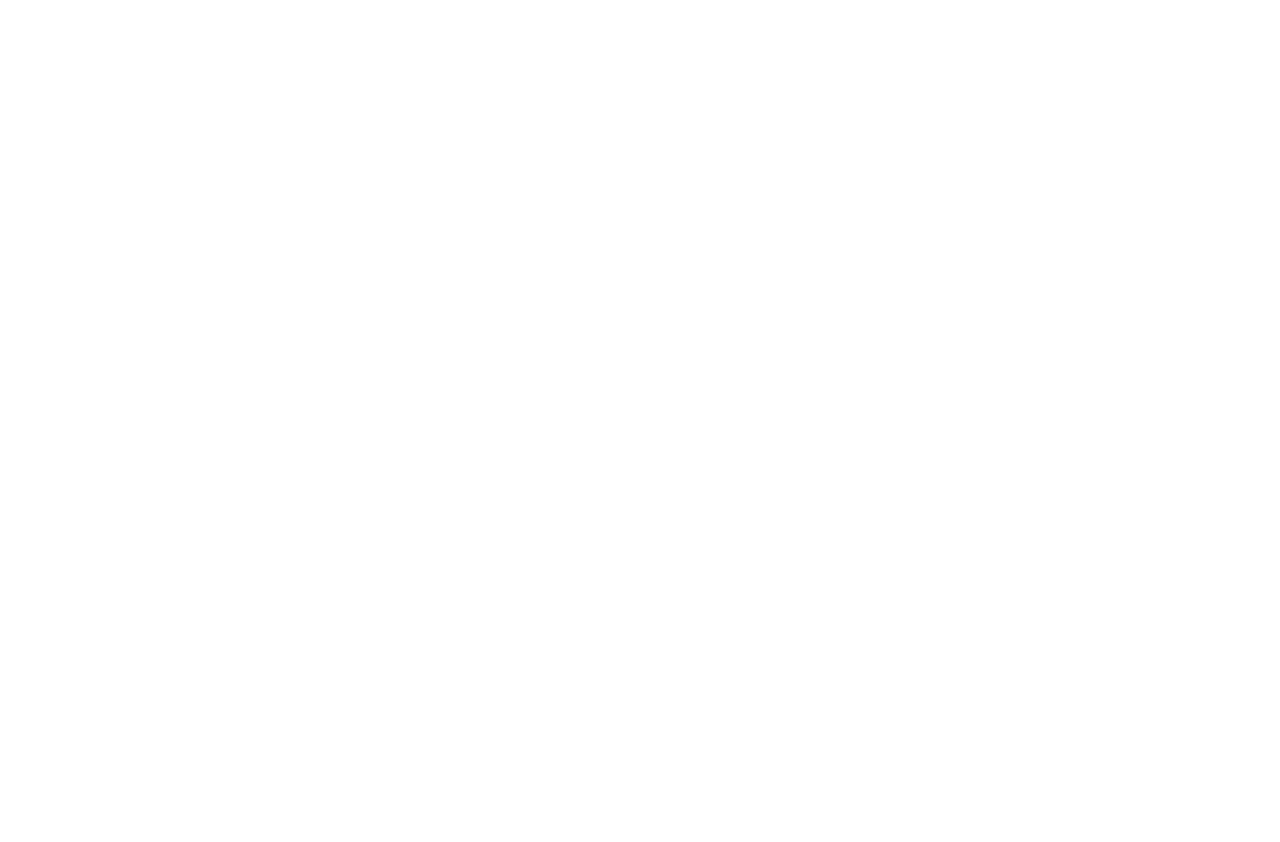
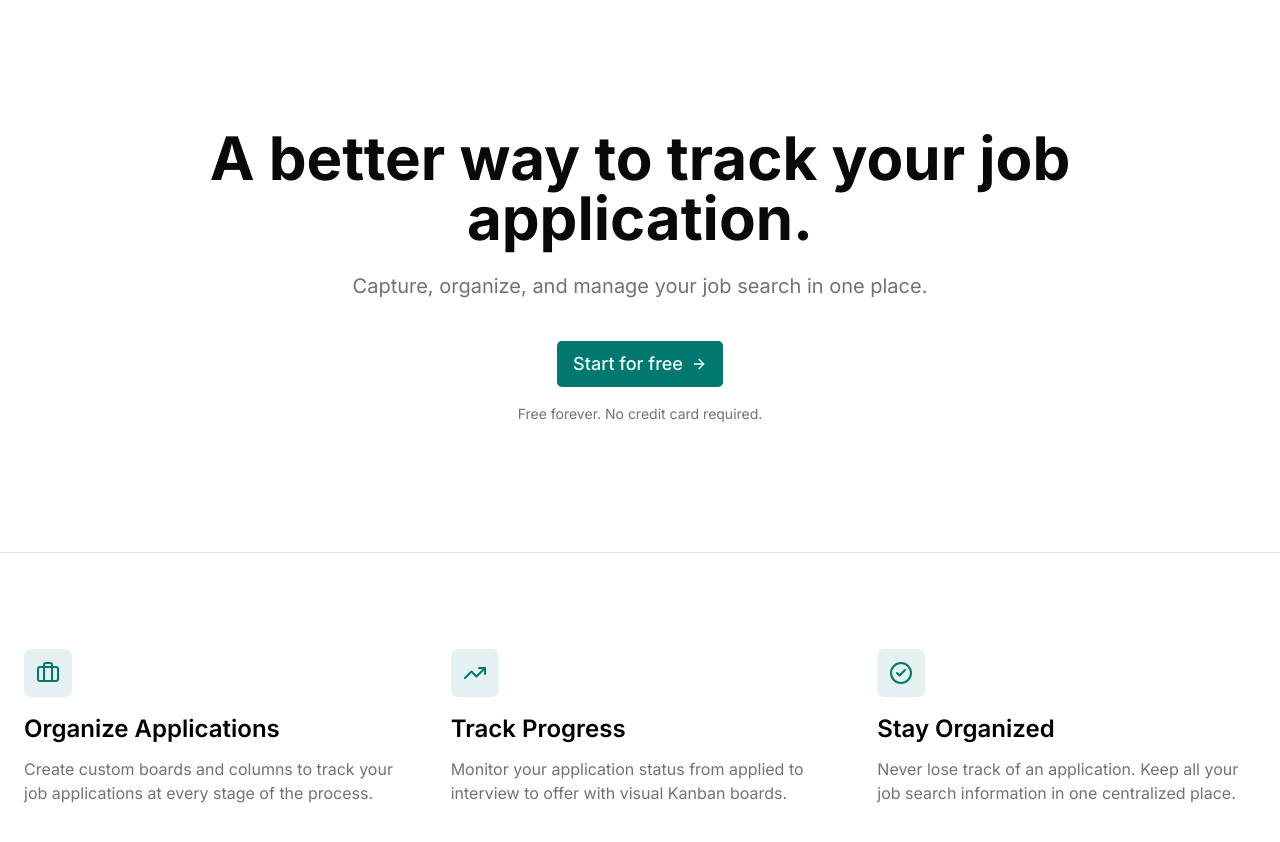
Before and after one commit to AlainCVT/YT.Course-JobTracker, a Next.js app: page / in a window 1280 px wide. Shown: the top 842 px of the page. Before the commit the page ends 800 px from the top, so only its background shows below. Built offline with nearby package versions, Linux system fonts and the light colour scheme.

Commit message:
feat(ui): implement home page

```diff
--- a/app/page.tsx
+++ b/app/page.tsx
@@ -1,3 +1,77 @@
+import { ArrowRight, Briefcase, CheckCircle2, type LucideIcon, TrendingUp } from "lucide-react";
+import Link from "next/link";
+import type { ReactNode } from "react";
+
+import Container from "@/components/Container";
+import { Button } from "@/components/ui/button";
+
+type FeatureProps = {
+  icon: LucideIcon;
+  title: ReactNode;
+  text: ReactNode;
+};
+
+const FEATURES: FeatureProps[] = [
+  {
+    icon: Briefcase,
+    title: "Organize Applications",
+    text: "Create custom boards and columns to track your job applications at every stage of the process.",
+  },
+  {
+    icon: TrendingUp,
+    title: "Track Progress",
+    text: "Monitor your application status from applied to interview to offer with visual Kanban boards.",
+  },
+  {
+    icon: CheckCircle2,
+    title: "Stay Organized",
+    text: "Never lose track of an application. Keep all your job search information in one centralized place.",
+  },
+];
+
+const Feature = ({ icon: Icon, title, text }: FeatureProps) => (
+  <div className="flex flex-col">
+    <div className="inline-flex size-12 items-center justify-center rounded-lg bg-primary/10">
+      <Icon className="size-6 text-primary" />
+    </div>
+    <h3 className="mt-4 mb-3 text-2xl font-semibold text-black">{title}</h3>
+    <p className="text-muted-foreground">{text}</p>
+  </div>
+);
+
 export default function Home() {
-  return <div />;
+  return (
+    <div className="flex min-h-screen flex-col">
+      <main className="flex-1">
+        <Container as="section" className="py-32">
+          <div className="mx-auto max-w-4xl text-center">
+            <h1 className="text-6xl font-bold">A better way to track your job application.</h1>
+            <p className="mt-6 mb-10 text-xl text-muted-foreground">
+              Capture, organize, and manage your job search in one place.
+            </p>
+            <div className="flex flex-col items-center gap-4">
+              <Button
+                render={<Link href="/sign-up" />}
+                nativeButton={false}
+                size="lg"
+                className="flex h-12 items-center gap-2 px-4 text-lg font-medium"
+              >
+                Start for free <ArrowRight />
+              </Button>
+              <span className="text-sm text-muted-foreground">
+                Free forever. No credit card required.
+              </span>
+            </div>
+          </div>
+        </Container>
+        <div className="border-t py-24">
+          <Container as="section" className="grid gap-12 lg:grid-cols-3">
+            {FEATURES.map((feature, index) => (
+              <Feature key={`feature-${index}`} {...feature} />
+            ))}
+          </Container>
+        </div>
+      </main>
+    </div>
+  );
 }
--- /dev/null
+++ b/components/Container.tsx
@@ -0,0 +1,23 @@
+import clsx, { type ClassValue } from "clsx";
+import type { ComponentPropsWithoutRef, ElementType, PropsWithChildren } from "react";
+
+type Props<T extends ElementType = "div"> = PropsWithChildren<{
+  as?: T;
+  className?: ClassValue;
+}> &
+  ComponentPropsWithoutRef<T>;
+
+export default function Container<T extends ElementType = "div">({
+  as,
+  children,
+  className,
+  ...props
+}: Props<T>) {
+  const Component = as ?? "div";
+
+  return (
+    <Component className={clsx("container mx-auto px-4 lg:px-6", className)} {...props}>
+      {children}
+    </Component>
+  );
+}
--- /dev/null
+++ b/components/ui/button.tsx
@@ -0,0 +1,57 @@
+import { Button as ButtonPrimitive } from "@base-ui/react/button";
+import { cva, type VariantProps } from "class-variance-authority";
+import { cn } from "cn";
+
+const buttonVariants = cva(
+  "group/button inline-flex shrink-0 items-center justify-center rounded-md border border-transparent bg-clip-padding text-sm font-medium whitespace-nowrap transition-all outline-none select-none focus-visible:border-ring focus-visible:ring-3 focus-visible:ring-ring/50 active:not-aria-[haspopup]:translate-y-px disabled:pointer-events-none disabled:opacity-50 aria-invalid:border-destructive aria-invalid:ring-3 aria-invalid:ring-destructive/20 dark:aria-invalid:border-destructive/50 dark:aria-invalid:ring-destructive/40 [&_svg]:pointer-events-none [&_svg]:shrink-0 [&_svg:not([class*='size-'])]:size-4",
+  {
+    variants: {
+      variant: {
+        default: "bg-primary text-primary-foreground hover:bg-primary/80",
+        outline:
+          "border-border bg-background shadow-xs hover:bg-muted hover:text-foreground aria-expanded:bg-muted aria-expanded:text-foreground dark:border-input dark:bg-input/30 dark:hover:bg-input/50",
+        secondary:
+          "bg-secondary text-secondary-foreground hover:bg-[color-mix(in_oklch,var(--secondary),var(--foreground)_5%)] aria-expanded:bg-secondary aria-expanded:text-secondary-foreground",
+        ghost:
+          "hover:bg-muted hover:text-foreground aria-expanded:bg-muted aria-expanded:text-foreground dark:hover:bg-muted/50",
+        destructive:
+          "bg-destructive/10 text-destructive hover:bg-destructive/20 focus-visible:border-destructive/40 focus-visible:ring-destructive/20 dark:bg-destructive/20 dark:hover:bg-destructive/30 dark:focus-visible:ring-destructive/40",
+        link: "text-primary underline-offset-4 hover:underline",
+      },
+      size: {
+        default:
+          "h-9 gap-1.5 px-2.5 in-data-[slot=button-group]:rounded-md has-data-[icon=inline-end]:pr-2 has-data-[icon=inline-start]:pl-2",
+        xs: "h-6 gap-1 rounded-[min(var(--radius-md),8px)] px-2 text-xs in-data-[slot=button-group]:rounded-md has-data-[icon=inline-end]:pr-1.5 has-data-[icon=inline-start]:pl-1.5 [&_svg:not([class*='size-'])]:size-3",
+        sm: "h-8 gap-1 rounded-[min(var(--radius-md),10px)] px-2.5 in-data-[slot=button-group]:rounded-md has-data-[icon=inline-end]:pr-1.5 has-data-[icon=inline-start]:pl-1.5",
+        lg: "h-10 gap-1.5 px-2.5 has-data-[icon=inline-end]:pr-2 has-data-[icon=inline-start]:pl-2",
+        icon: "size-9",
+        "icon-xs":
+          "size-6 rounded-[min(var(--radius-md),8px)] in-data-[slot=button-group]:rounded-md [&_svg:not([class*='size-'])]:size-3",
+        "icon-sm":
+          "size-8 rounded-[min(var(--radius-md),10px)] in-data-[slot=button-group]:rounded-md",
+        "icon-lg": "size-10",
+      },
+    },
+    defaultVariants: {
+      variant: "default",
+      size: "default",
+    },
+  },
+);
+
+function Button({
+  className,
+  variant = "default",
+  size = "default",
+  ...props
+}: ButtonPrimitive.Props & VariantProps<typeof buttonVariants>) {
+  return (
+    <ButtonPrimitive
+      data-slot="button"
+      className={cn(buttonVariants({ variant, size, className }))}
+      {...props}
+    />
+  );
+}
+
+export { Button, buttonVariants };
```
